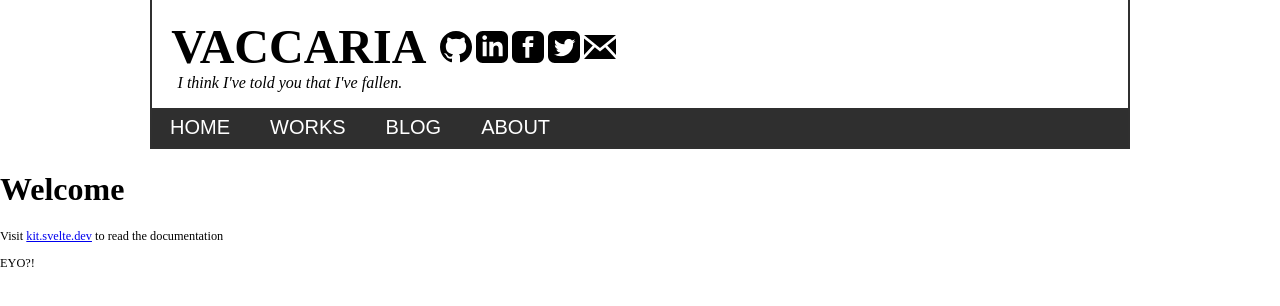
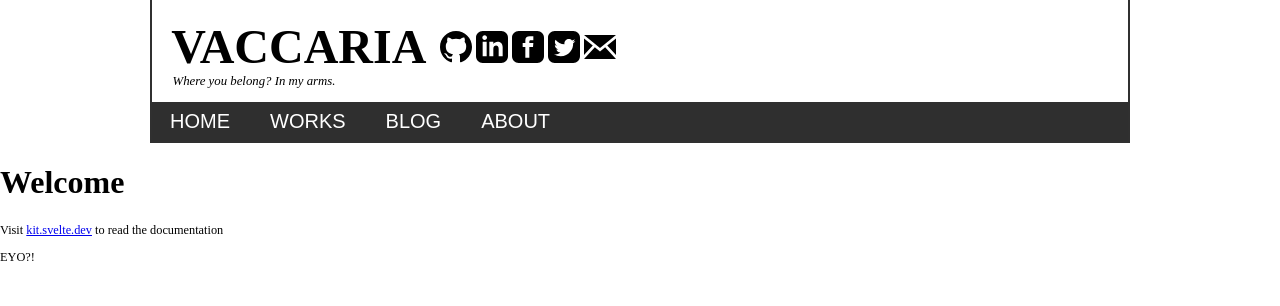
Before and after one commit to FlamingHerb/NewWebsite, a SvelteKit app: page / in a window 1280 px wide. Shown: the top 306 px of the page. Built offline with nearby package versions, Linux system fonts and the light colour scheme.

Commit message:
:hammer: Working tagline again.

```diff
--- a/src/lib/taglines.json
+++ b/src/lib/taglines.json
@@ -1,6 +1,23 @@
 [
-    "I think I've told you that I've fallen.",
+    "I think I've told you that I've fallen... BY LOLA AMOUR?!",
+    "Closer than before... BY LOLA AMOUR?!",
     "Time to WRITE MY WRONG.",
     "Are you a bot?",
-    "Blood-driven."
+    "Blood-driven.",
+    "Wilson's hands' still runs red.",
+    "I believe I am the main character and rest of you are an illusion / NPCs",
+    "Experimentation is the best way to make discoveries. Experiment with everything.",
+    "The V in Vaccaria stands for Vaccaria.",
+    "If you see the tagline getting wonky, then it's working properly.",
+    "How is this game 30 GB? Did you accidentally pirated a 1080P H24-Codec 24-Episode anime and included it in the package?",
+    "The user above is charged with multiple levels of mindfuckery.",
+    "I hate modern UI/UX design.",
+    "Shamelessly ripped off the style of RPGMaker.net and is proud of it.",
+    "LET HIM COOK!",
+    "YOU'RE LETTING HIM COOK TOO MUCH!",
+    "Si idol pala to eh?!",
+    "Where you belong? In my arms.",
+    "⬆⬆⬇⬇⬅➡⬅➡BA▶",
+    "AMBATUBLOU.",
+    "'Originality is nothing but judicious imitation. The most original gamedevs borrowed one from another.' ~Voltaire"
 ]
--- a/src/routes/+layout.svelte
+++ b/src/routes/+layout.svelte
@@ -2,11 +2,13 @@
   import "../app.scss";
   import taglineDatabase from '$lib/taglines.json';
 
-  let tagline = "";
+  let tagline = "If you see this message, then that means you haven't loaded everything properly.";
+  function taglineGenerator(){
+    const num = Math.floor(Math.random() * (taglineDatabase.length))
+    tagline = taglineDatabase[num];
+  }
 
-  let num = Math.floor(Math.random() * (taglineDatabase.length))
-
-  tagline = taglineDatabase[num];
+  taglineGenerator();
 </script>
 
 <div id="header">
@@ -63,7 +65,7 @@
     margin-block-start: 0px;
     margin-left: 1.6em;
     font-style: italic;
-    font-size: 1em;
+    font-size: 0.8em;
   }
 
   nav {
```
